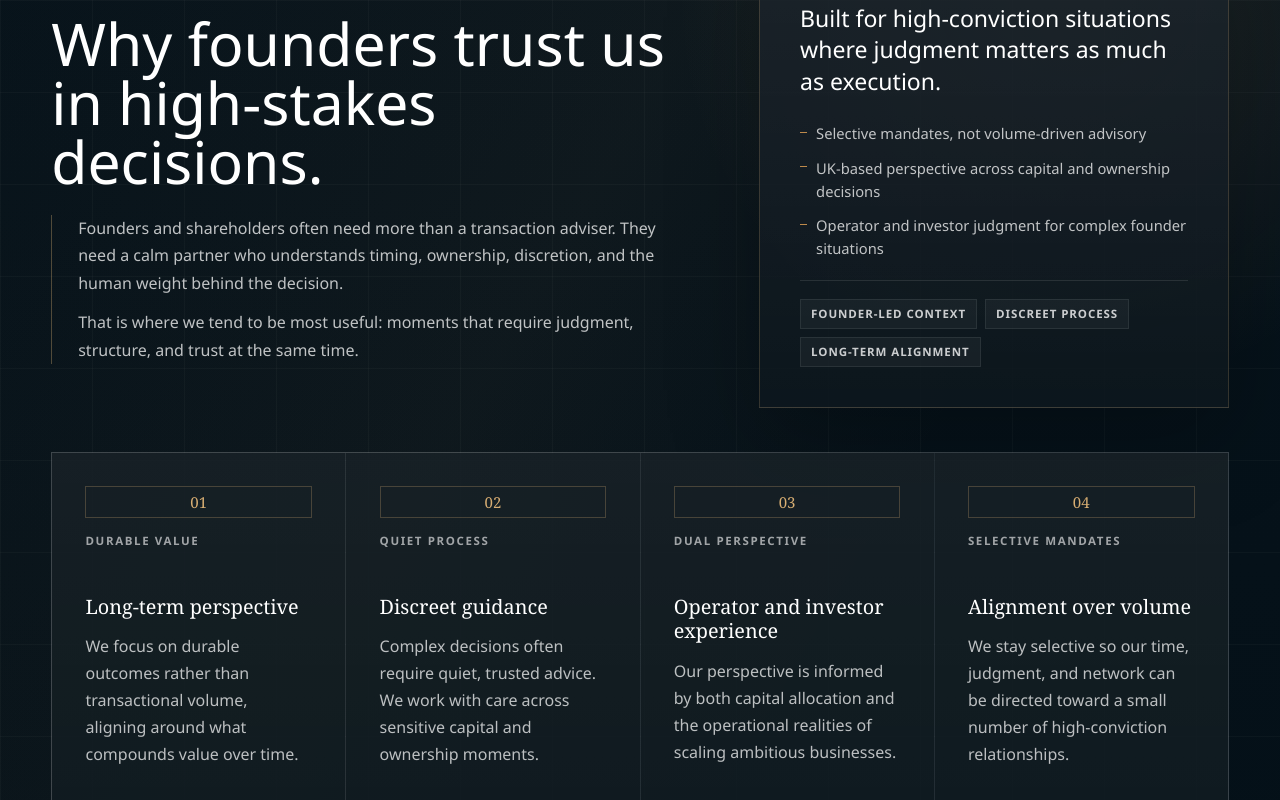
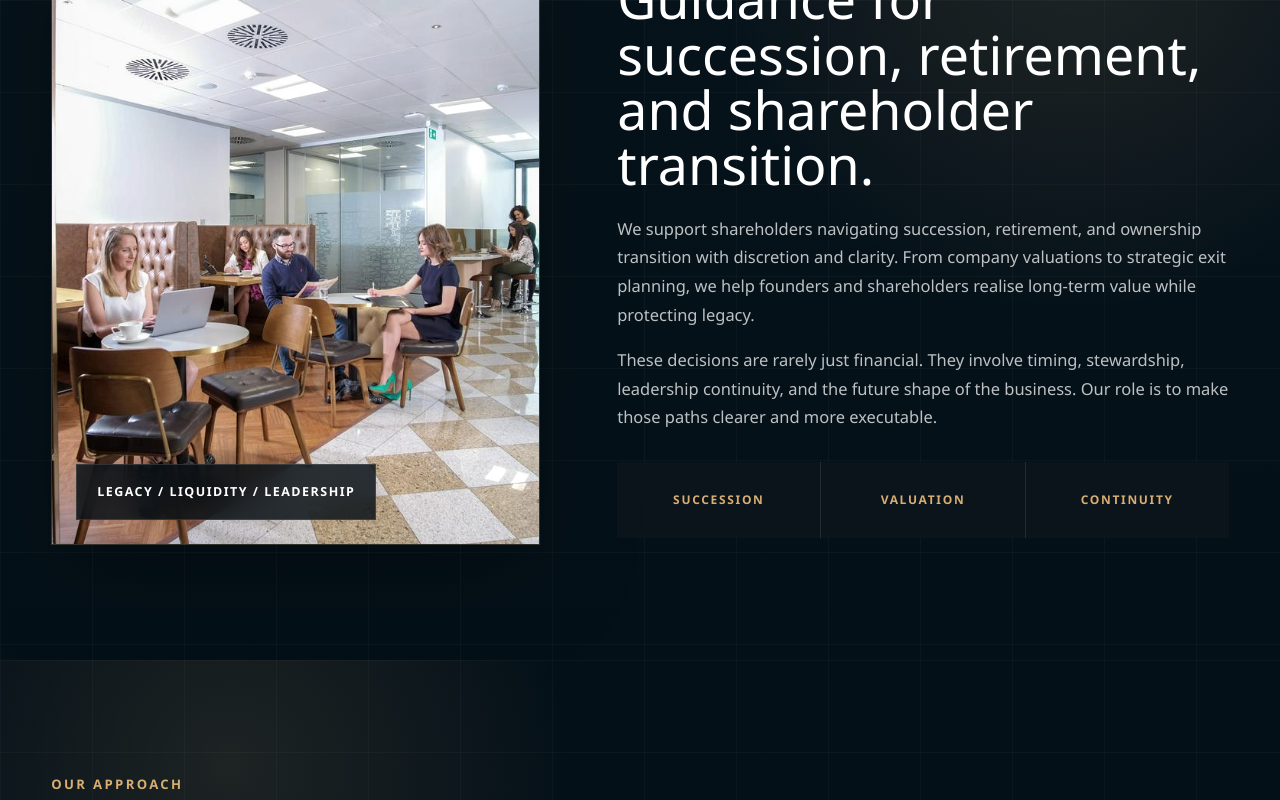
Before and after one commit to devfaizanarshad/SYNAPTIX-CAPITAL, a Next.js app: page / in a window 1280 px wide. Shown: the part 9660-10460 px from the top of the page. Built offline with nearby package versions, Linux system fonts and the light colour scheme.

Commit message:
Remove founder section

```diff
--- a/app/components/FoundersSection.tsx
+++ /dev/null
@@ -1,112 +0,0 @@
-"use client";
-
-import { useEffect, useRef, useState } from "react";
-
-export type FounderPrinciple = {
-  title: string;
-  copy: string;
-  signal: string;
-};
-
-type FoundersSectionProps = {
-  items: FounderPrinciple[];
-};
-
-const trustSignals = [
-  "Selective mandates, not volume-driven advisory",
-  "UK-based perspective across capital and ownership decisions",
-  "Operator and investor judgment for complex founder situations"
-];
-
-const trustMarks = ["Founder-led context", "Discreet process", "Long-term alignment"];
-
-export function FoundersSection({ items }: FoundersSectionProps) {
-  const ref = useRef<HTMLElement | null>(null);
-  const [visible, setVisible] = useState(false);
-
-  useEffect(() => {
-    const node = ref.current;
-    if (!node) {
-      return;
-    }
-
-    const observer = new IntersectionObserver(
-      ([entry]) => {
-        if (entry.isIntersecting) {
-          setVisible(true);
-          observer.disconnect();
-        }
-      },
-      {
-        threshold: 0.2
-      }
-    );
-
-    observer.observe(node);
-
-    return () => observer.disconnect();
-  }, []);
-
-  return (
-    <section
-      ref={ref}
-      className={`founders section-dark${visible ? " is-visible" : ""}`}
-      aria-labelledby="founders-title"
-    >
-      <div className="container founders-shell">
-        <div className="founders-hero">
-          <div className="founders-intro founders-reveal">
-            <div>
-              <p className="section-kicker">Why Founders Work With Us</p>
-              <h2 id="founders-title">Why founders trust us in high-stakes decisions.</h2>
-            </div>
-            <div className="founders-lead">
-              <p>
-                Founders and shareholders often need more than a transaction adviser. They need a
-                calm partner who understands timing, ownership, discretion, and the human weight
-                behind the decision.
-              </p>
-              <p>
-                That is where we tend to be most useful: moments that require judgment, structure,
-                and trust at the same time.
-              </p>
-            </div>
-          </div>
-
-          <aside className="founders-trust founders-reveal founders-delay-1" aria-label="Founder trust signals">
-            <span className="founders-trust-label">Trust Signals</span>
-            <strong>Built for high-conviction situations where judgment matters as much as execution.</strong>
-            <div className="founders-trust-list">
-              {trustSignals.map((signal) => (
-                <div className="founders-trust-item" key={signal}>
-                  {signal}
-                </div>
-              ))}
-            </div>
-            <div className="founders-trust-marks">
-              {trustMarks.map((mark) => (
-                <span key={mark}>{mark}</span>
-              ))}
-            </div>
-          </aside>
-        </div>
-
-        <div className="founder-grid">
-          {items.map((item, index) => (
-            <article
-              className={`founder-card founders-reveal founders-delay-${Math.min(index + 1, 3)}`}
-              key={item.title}
-            >
-              <div className="founder-card-top">
-                <span className="founder-index">{String(index + 1).padStart(2, "0")}</span>
-                <span className="founder-signal">{item.signal}</span>
-              </div>
-              <h3>{item.title}</h3>
-              <p>{item.copy}</p>
-            </article>
-          ))}
-        </div>
-      </div>
-    </section>
-  );
-}
--- a/app/page.tsx
+++ b/app/page.tsx
@@ -11,7 +11,6 @@ import { PositioningSection } from "./components/PositioningSection";
 import { NarrativeSections } from "./components/NarrativeSections";
 import { ServicesSection, type ServiceItem } from "./components/ServicesSection";
 import { TechnologySection, type TechnologyItem } from "./components/TechnologySection";
-import { FoundersSection, type FounderPrinciple } from "./components/FoundersSection";
 import { HeroAtmosphere } from "./components/HeroAtmosphere";
 import { SiteMotion } from "./components/SiteMotion";
 import { RetirementExitSection } from "./components/RetirementExitSection";
@@ -167,29 +166,6 @@ const focusThemes: ImageCard[] = [
     title: "Products meeting real demand",
     copy: "Businesses where advanced capability meets customer adoption, operational execution, and measurable value creation.",
     image: consumerImage
-  }
-];
-
-const founderPrinciples: FounderPrinciple[] = [
-  {
-    title: "Long-term perspective",
-    signal: "Durable value",
-    copy: "We focus on durable outcomes rather than transactional volume, aligning around what compounds value over time."
-  },
-  {
-    title: "Discreet guidance",
-    signal: "Quiet process",
-    copy: "Complex decisions often require quiet, trusted advice. We work with care across sensitive capital and ownership moments."
-  },
-  {
-    title: "Operator and investor experience",
-    signal: "Dual perspective",
-    copy: "Our perspective is informed by both capital allocation and the operational realities of scaling ambitious businesses."
-  },
-  {
-    title: "Alignment over volume",
-    signal: "Selective mandates",
-    copy: "We stay selective so our time, judgment, and network can be directed toward a small number of high-conviction relationships."
   }
 ];
 
@@ -374,8 +350,6 @@ export default function Home() {
         </section>
 
         <ServicesSection items={services} />
-
-        <FoundersSection items={founderPrinciples} />
 
         <section className="transition section-dark" id="transition">
           <div className="container transition-grid">
```
